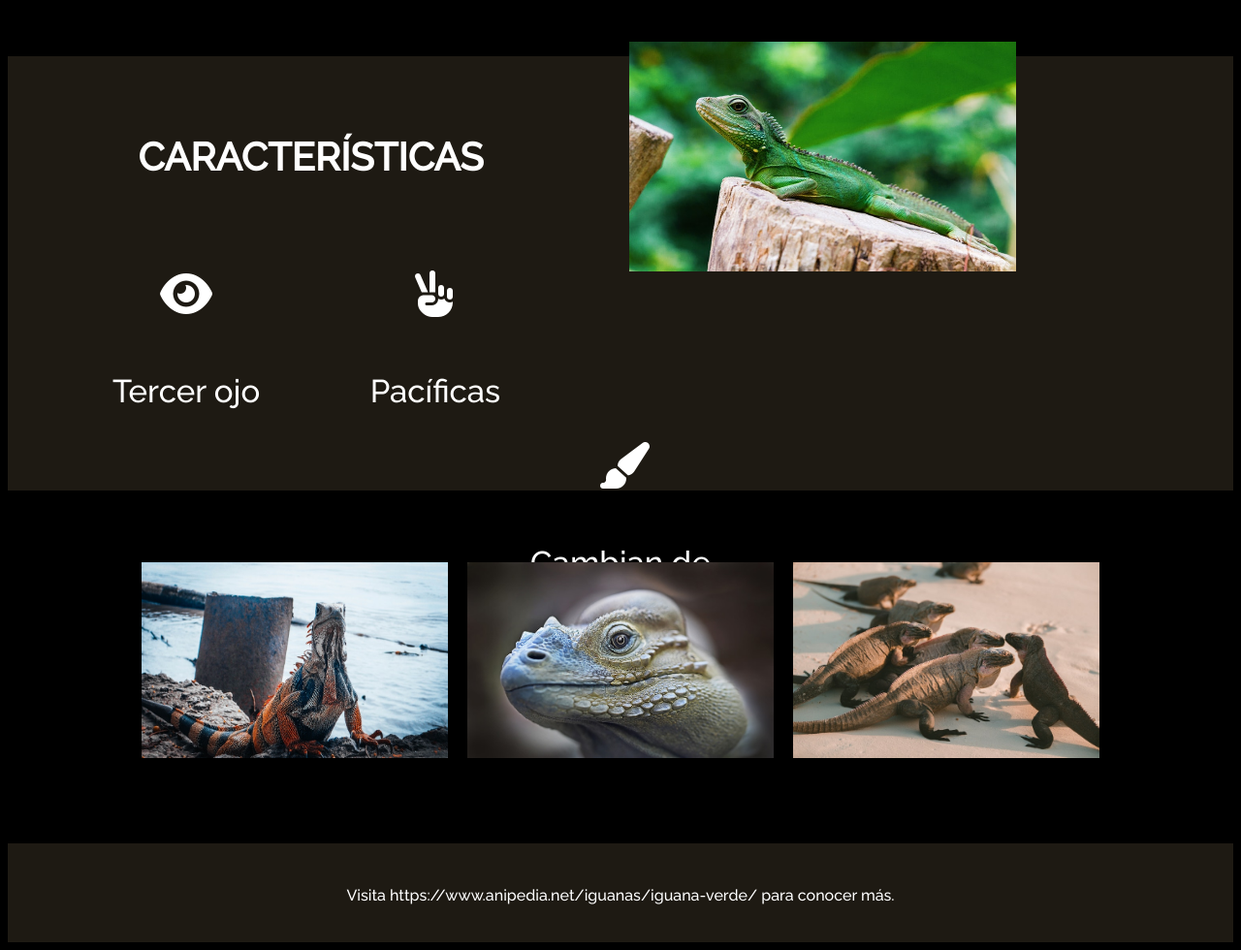
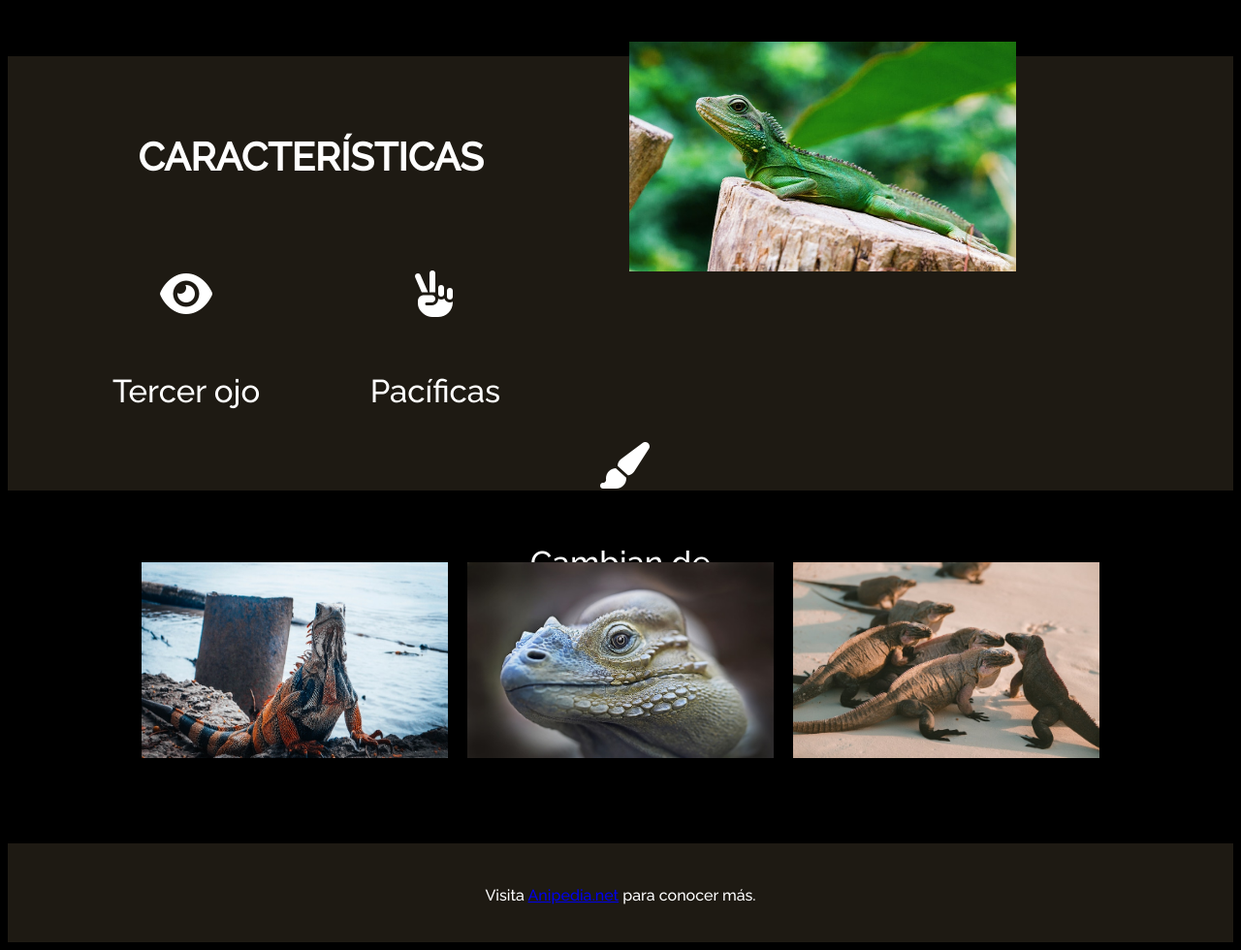
Before and after one commit to cateaedoro/cateaedoro.github.io, a plain HTML site: page iguana-page.html in a window 1280 px wide. Shown: the part 1176-2156 px from the top of the page at 97% size. Drawn offline with Linux system fonts and the light colour scheme.

Commit message:
agregué link en la página de iguana para poder llegar a la página linkeada

```diff
--- a/iguana-page.html
+++ b/iguana-page.html
@@ -81,7 +81,7 @@
 
 <footer>
   <p>
-    Visita https://www.anipedia.net/iguanas/iguana-verde/ para conocer más.
+    Visita <a href="https://www.anipedia.net/iguanas/iguana-verde/">Anipedia.net</a> para conocer más.
   </p>
 </footer>
 </html>
```
